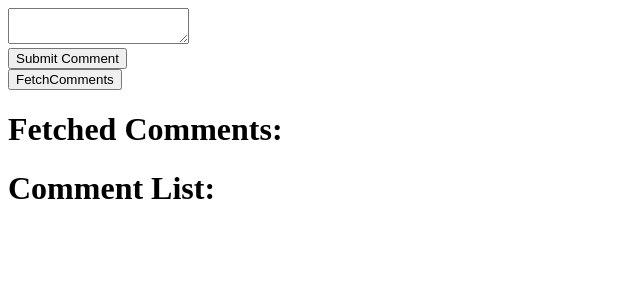
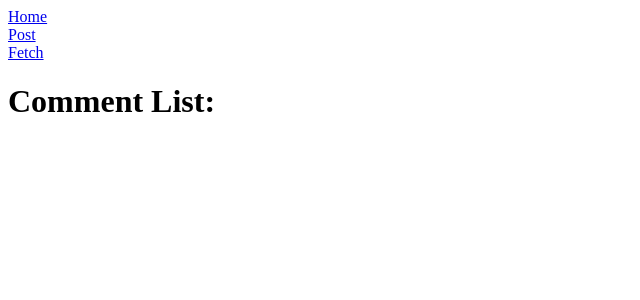
Before and after one commit to micScofield/More-on-React---Testing-and-Middlewares, a React (Create React App) app: page / in a window 1280 px wide. Shown: the top 300 px of the page, without its empty margins (0-640 px from the left). Built offline with nearby package versions, Linux system fonts and the light colour scheme.

Commit message:
Added Router

```diff
--- a/src/components/App.js
+++ b/src/components/App.js
@@ -1,5 +1,5 @@
 import React from 'react';
-
+import { Link, Route, Switch } from 'react-router-dom';
 import CommentList from 'components/CommentList';
 import CommentBox from 'components/CommentBox';
 import FetchComments from 'components/FetchComments';
@@ -7,10 +7,18 @@ import FetchComments from 'components/FetchComments';
 export default function App() {
   return (
     <div>
-      <CommentBox />
-      <FetchComments />
-      <h1>Comment List: </h1>
-      <CommentList />
+
+      <div className='navigation-bar'>
+        <Link to='/'>Home</Link><br />
+        <Link to='/post'>Post</Link><br />
+        <Link to='/fetch'>Fetch</Link>
+      </div>
+
+      <Switch>
+        <Route path='/post' exact component={CommentBox} />
+        <Route path='/fetch' exact component={FetchComments} />
+        <Route path='/' component={CommentList} />
+      </Switch>
     </div>
   );
 }
--- a/src/components/CommentList.js
+++ b/src/components/CommentList.js
@@ -1,15 +1,18 @@
-import React from 'react';
+import React, { Fragment } from 'react';
 import { connect } from 'react-redux';
 
 function CommentList({ savedComments }) {
   return (
+    <Fragment>
+      <h1>Comment List: </h1>
       <ul>
-      { savedComments && savedComments.length !== 0 && savedComments.map(comment => {
-        return <li key={comment}>
-          {comment}
-        </li>
-      })}
+        {savedComments &&
+          savedComments.length !== 0 &&
+          savedComments.map((comment) => {
+            return <li key={comment}>{comment}</li>;
+          })}
       </ul>
+    </Fragment>
   );
 }
 
@@ -19,4 +22,4 @@ const mapStateToProps = (state) => {
   };
 };
 
-export default connect(mapStateToProps, { })(CommentList);
+export default connect(mapStateToProps, {})(CommentList);
```
